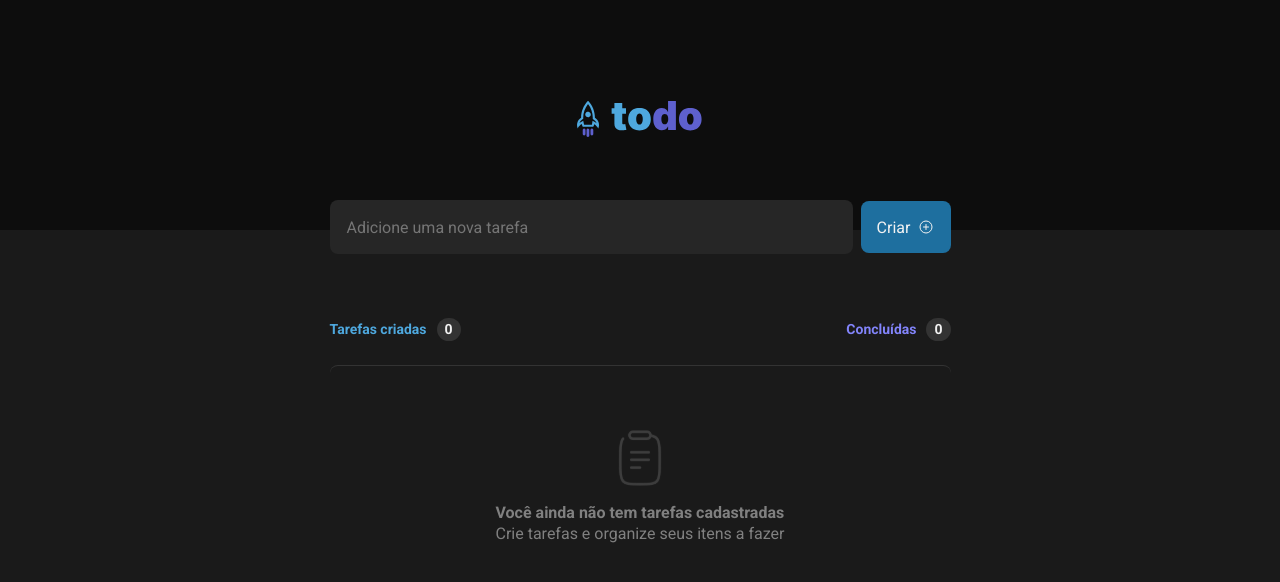
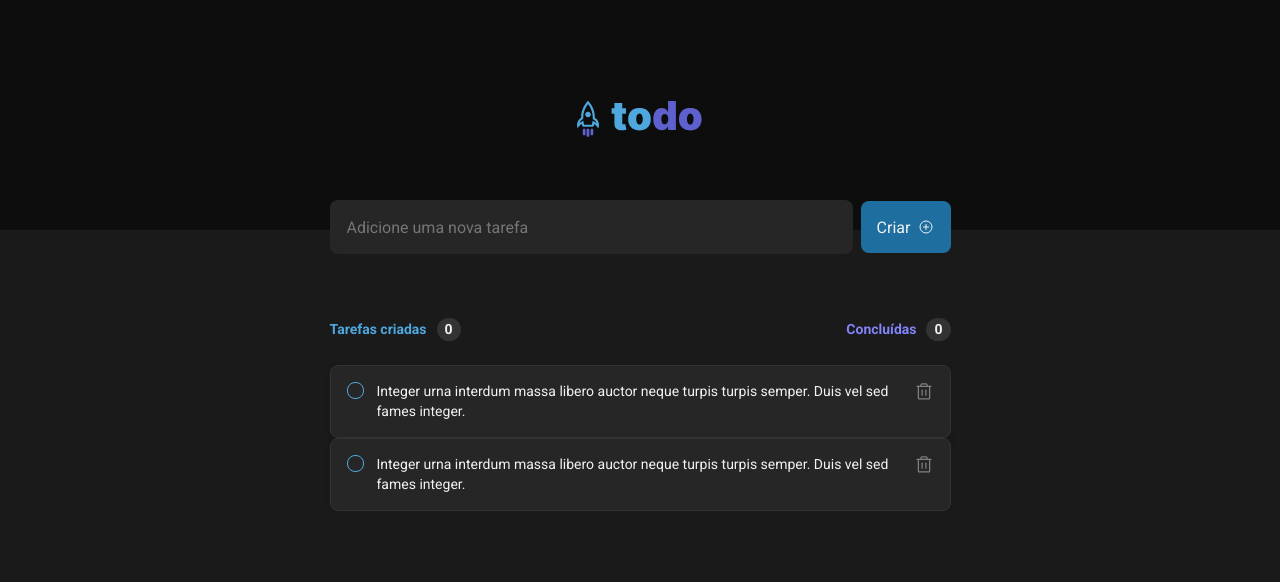
Before and after one commit to carlossroliveira/toDo-List, a React (Vite) app: page / in a window 1280 px wide. Shown: the top 582 px of the page. Built offline with nearby package versions, Linux system fonts and the light colour scheme.

Commit message:
Criação do de estilo check

```diff
--- a/src/components/Input/inputStyles.ts
+++ b/src/components/Input/inputStyles.ts
@@ -54,6 +54,10 @@ export const ButtonSC = styled.button`
   color: ${({ theme }) => theme.GRAY_SCALE[100]};
   background-color: ${({ theme }) => theme.BLUE_SCALE.blueDark};
 
+  &:focus {
+    border: 1px solid ${({ theme }) => theme.PURPLE_SCALE.purpleDark};
+  }
+
   &:hover {
     cursor: pointer;
     background-color: ${({ theme }) => theme.BLUE_SCALE.blue};
--- a/src/components/Table/index.tsx
+++ b/src/components/Table/index.tsx
@@ -1,9 +1,17 @@
+// Packages
+import { Trash } from 'phosphor-react'
+
 // Imagens
 import clipboard from '../../assets/Clipboard.svg'
 
+import { Checkbox } from 'pretty-checkbox-react'
+
 // Styles
 import {
+  CheckboxContainer,
+  CheckboxInput,
   DivSC,
+  DivTableSC,
   FigureSC,
   ImgSC,
   ParagraphOneDivSC,
@@ -11,6 +19,9 @@ import {
   ParagraphTwoDivSC,
   ParagraphTwoSC,
   SpanSC,
+  TableButton,
+  TableCheckboxSC,
+  TableParagraphSC,
 } from './tableStyles'
 
 export const Table = () => {
@@ -27,7 +38,7 @@ export const Table = () => {
         </ParagraphTwoDivSC>
       </DivSC>
 
-      <FigureSC>
+      {/*  <FigureSC>
         <ImgSC src={clipboard} alt="imagem de um livro" />
 
         <figcaption>
@@ -39,7 +50,43 @@ export const Table = () => {
             Crie tarefas e organize seus itens a fazer
           </ParagraphTwoSC>
         </figcaption>
-      </FigureSC>
+      </FigureSC> */}
+
+      <DivTableSC>
+        <CheckboxInput>
+          <label>
+            <input type="checkbox" />
+            <span></span>
+          </label>
+        </CheckboxInput>
+
+        <TableParagraphSC>
+          Integer urna interdum massa libero auctor neque turpis turpis semper.
+          Duis vel sed fames integer.
+        </TableParagraphSC>
+
+        <TableButton>
+          <Trash size={20} />
+        </TableButton>
+      </DivTableSC>
+
+      <DivTableSC>
+        <CheckboxInput>
+          <label>
+            <input type="checkbox" />
+            <span></span>
+          </label>
+        </CheckboxInput>
+
+        <TableParagraphSC>
+          Integer urna interdum massa libero auctor neque turpis turpis semper.
+          Duis vel sed fames integer.
+        </TableParagraphSC>
+
+        <TableButton>
+          <Trash size={20} />
+        </TableButton>
+      </DivTableSC>
     </>
   )
 }
--- a/src/components/Table/tableStyles.ts
+++ b/src/components/Table/tableStyles.ts
@@ -4,6 +4,8 @@ export const DivSC = styled.div`
   display: flex;
   align-items: center;
   justify-content: space-between;
+
+  margin-bottom: 1.5rem;
 `
 
 export const ParagraphOneDivSC = styled.p`
@@ -72,3 +74,107 @@ export const ParagraphTwoSC = styled.p`
 
   color: ${({ theme }) => theme.GRAY_SCALE[300]};
 `
+
+export const DivTableSC = styled.div`
+  display: flex;
+  align-items: flex-start;
+
+  padding: 16px;
+
+  max-width: 621px;
+
+  background-color: ${({ theme }) => theme.GRAY_SCALE[500]};
+
+  border-radius: 8px;
+  box-shadow: 0px 2px 8px rgba(0, 0, 0, 0.06);
+  border: 1px solid ${({ theme }) => theme.GRAY_SCALE[400]};
+
+  div + div {
+    margin-bottom: 12px;
+  }
+`
+
+export const TableCheckboxSC = styled.input`
+  width: 18px;
+  height: 18px;
+  cursor: pointer;
+  appearance: none;
+  border-radius: 6px;
+
+  background-color: transparent;
+
+  border: 1px solid ${({ theme }) => theme.BLUE_SCALE.blue};
+`
+
+export const TableParagraphSC = styled.p`
+  font-style: normal;
+  font-weight: 400;
+  font-size: 14px;
+  line-height: 140%;
+
+  color: ${({ theme }) => theme.GRAY_SCALE[100]};
+`
+
+export const CheckboxInput = styled.div`
+  input {
+    appearance: none;
+  }
+
+  position: relative;
+
+  & > label {
+    position: relative;
+    display: block;
+    cursor: pointer;
+    padding-left: 30px;
+  }
+
+  & > label > span {
+    position: absolute;
+    top: 0;
+    left: 0;
+    height: 17px;
+    width: 17px;
+    border-radius: 8px;
+    background-color: transparent;
+    border: 1px solid ${({ theme }) => theme.BLUE_SCALE.blue};
+  }
+
+  &:hover > label > span {
+    cursor: pointer;
+    border: 1px solid ${({ theme }) => theme.PURPLE_SCALE.purpleDark};
+  }
+
+  & > label > input:checked ~ span {
+    background-color: ${({ theme }) => theme.PURPLE_SCALE.purpleDark};
+  }
+
+  & > label > span:after {
+    content: '';
+    position: absolute;
+    display: none;
+    left: 4px;
+    top: 1px;
+    width: 5px;
+    height: 8px;
+    border-style: solid;
+    border-color: white;
+    border-image: initial;
+    border-width: 0px 2px 2px 0px;
+    transform: rotate(45deg);
+  }
+
+  & > label > input:checked ~ span:after {
+    display: block;
+  }
+`
+
+export const TableButton = styled.button`
+  border: none;
+  background-color: transparent;
+  color: ${({ theme }) => theme.GRAY_SCALE[300]};
+
+  &:hover {
+    cursor: pointer;
+  }
+`
```
